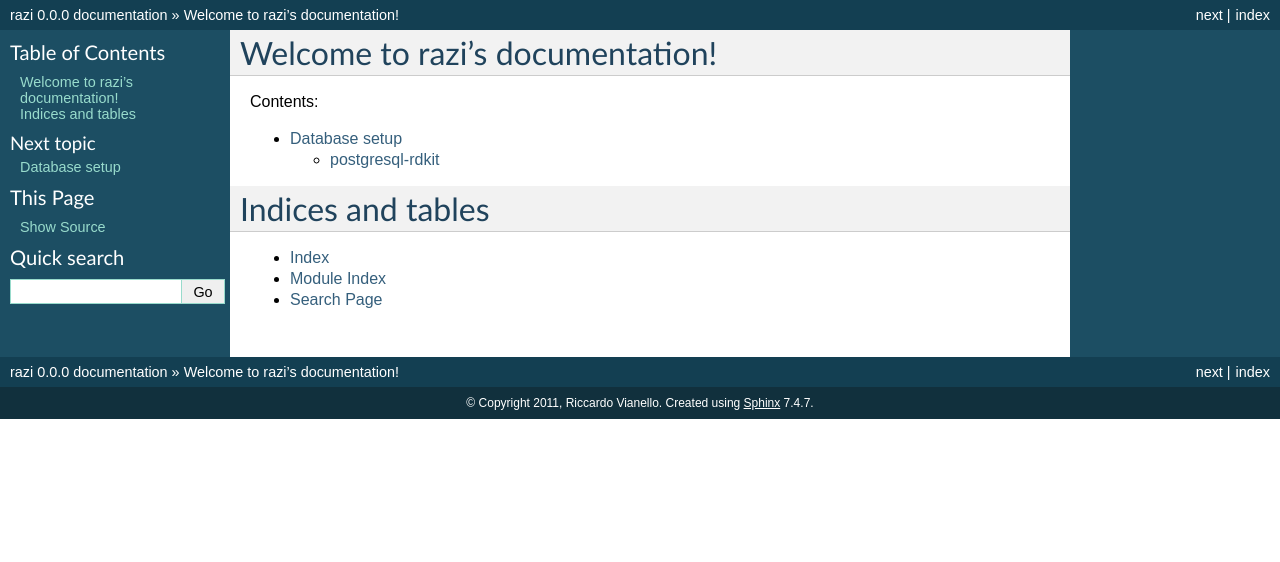
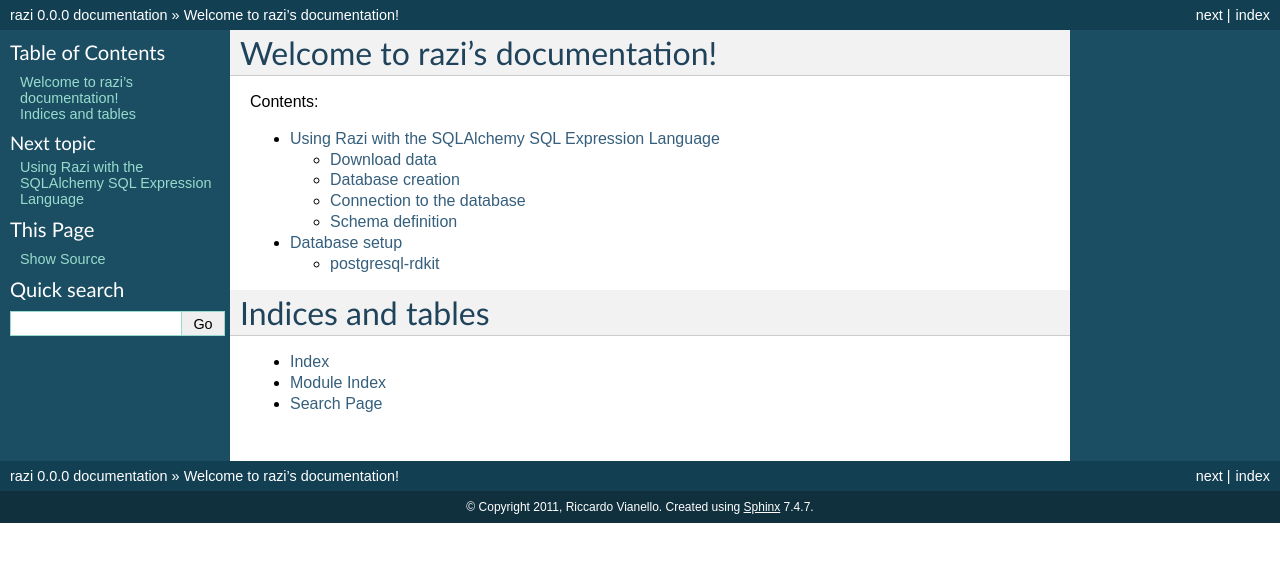
Before and after one commit to rvianello/razi, a Sphinx documentation site: the page built from docs/index.rst, in a window 1280 px wide. Shown: the top 562 px of the page. Built offline with Sphinx 7.4.7, drawn with Linux system fonts in a browser that asks for light colours; some of the changed lines change nothing that is shown.

Commit message:
sql expr lang tutorial (very draft)

```diff
--- a/docs/index.rst
+++ b/docs/index.rst
@@ -11,6 +11,7 @@
 .. toctree::
    :maxdepth: 2
 
+   sql_exp_lang_tutorial
    database_setup
 
 Indices and tables
--- /dev/null
+++ b/docs/sql_exp_lang_tutorial.rst
@@ -0,0 +1,119 @@
+Using Razi with the SQLAlchemy SQL Expression Language
+======================================================
+
+This tutorial is based on a similar document available from the `RDKit wiki <http://code.google.com/p/rdkit/wiki/DatabaseCreation>`_ and it illustrates how to build a chemical database and perform structural searches using Razi's extensions to the SQLAlchemy SQL Expression Language. The Python bindings for the RDKit libraries will be used in some data pre-processing steps, so you'll need to have them available on your system.
+
+Download data
+-------------
+
+Download the `ChEMBLdb <https://www.ebi.ac.uk/chembldb/index.php>`_ database and decompress it::
+
+    $ wget ftp://ftp.ebi.ac.uk/pub/databases/chembl/ChEMBLdb/releases/chembl_08/chembl_08_chemreps.txt.gz
+    $ gunzip chembl_08_chemreps.txt.gz
+
+
+Database creation
+-----------------
+
+Then, a new chemical database is created::
+
+    $ createdb -Udb_user -Ttemplate_rdkit chembldb_tutorial
+
+This initialization step includes the installation of the RDKit PostgreSQL extension (for details about PostgreSQL+RDKit setup see the dedicated section of this document).
+
+Connection to the database
+--------------------------
+
+Start your python interpreter and configure a database connection::
+
+    >>> from sqlalchemy import create_engine
+    >>> engine = create_engine('postgresql://db_user:db_password@host:1234/chembldb_tutorial')
+
+
+Schema definition
+-----------------
+
+For this tutorial we will only need one single table in the database schema::
+
+    >>> from sqlalchemy import Table, Column, Integer, String, MetaData
+    >>> from razi.chemtypes import Molecule
+    >>> metadata = MetaData()
+    >>> compounds = Table('compounds', metadata,
+    ...     Column('id', Integer, primary_key=True),
+    ...     Column('chembl_id', String),
+    ...     Column('structure', Molecule),
+    ... )
+    >>>
+
+and::
+
+    >>> metadata.create_all(engine)
+
+This last command creates the `compounds` table and also implicitly includes the creation of a structural index on the column with type `Molecule`.
+
+The data from ChEMBL is formatted as a csv file, tab-separated and beginning with a header line::
+
+    $ head -n3  chembl_08_chemreps.txt
+    chembl_id	chebi_id	molweight	canonical_smiles	inchi	inchi_key
+     CHEMBL6582	100733	268.09877	NC(=O)c1cc(nnc1Cl)c2ccc(Cl)cc2	InChI=1/C11H7Cl2N3 <snip>
+     CHEMBL6583	100744	342.41542	CN(C)c1cccc2c(cccc12)S(=O)(=O)Nc3cnc(C)cn3	In <snip>
+
+Define a namedtuple matching the format of the csv records in the input file::
+
+    >>> from collections import namedtuple
+    >>> Record = namedtuple('Record', 'chembl_id, chebi_id, mw, smiles, inchi, inchi_key')
+    >>>
+
+In this tutorial only a subset of this data will be used, and at the same time we want to make sure that troublesome SMILES strings are skipped (SMILES containing errors, compounds that are too big and/or other strings that the RDKit cartridge won't be able to process). File parsing and data filtering can be performed with a function similar to the following::
+
+    import csv
+    from rdkit import Chem
+
+    def read_chembldb(filepath, limit=0):
+
+        inputfile = open(filepath, 'rb')
+        reader = csv.reader(inputfile, delimiter='\t', skipinitialspace=True)
+        reader.next() # skip header line
+
+        for count, record in enumerate(map(Record._make, reader), 1):
+
+	    smiles = record.smiles
+
+            # skip problematic compounds
+            if len(smiles) > 300: continue
+            smiles = smiles.replace('=N#N','=[N+]=[N-]')
+            smiles = smiles.replace('N#N=','[N-]=[N+]=')
+            if not Chem.MolFromSmiles(smiles): continue
+
+            yield {'chembl_id': record.chembl_id,
+	           'structure': smiles}
+
+            if count == limit:
+	        break
+
+The ``read_chembldb`` function above is a python generator, returning for each record a dictionary containing the `chembl_id` and `smiles` strings. With this function importing the compounds into the database reduces to a simple loop *(please note that depending on the available hardware resources importing the whole database may require a few hours; to keep this tutorial short we'll limit processing to the first 25K compounds)*::
+
+    >>> conn = engine.connect()
+    >>> for kw in read_chembldb('chembl_08_chemreps.txt', 25000):
+    >>>     conn.execute(compounds.insert(), **kw)
+
+and we can finally perform some queries. We can for example verify the number of compounds in the database::
+
+    >>> engine.scalar(compounds.count())
+    >>> 25000
+
+or display the first 5 compounds::
+
+    (CHEMBL6582) NC(=O)c1cc(-c2ccc(Cl)cc2)nnc1Cl
+    (CHEMBL6583) Cc1cnc(NS(c2cccc3c(N(C)C)cccc23)(=O)=O)cn1
+    (CHEMBL6584) CN(C)/C=N/c1nc(/N=C\N(C)C)c2c(ncc(Sc3cc(Cl)c(Cl)cc3)n2)n1
+    (CHEMBL6585) CC12C(C[C@@H](I)[C@@H]1O)C1C(c3ccc(O)cc3CC1)CC2
+    (CHEMBL6637) C/C(=C\Cn1oc(=O)[nH]c1=O)c1ccc(OCCc2nc(-c3ccc(C(F)(F)F)cc3)oc2C)cc1
+
+Finally (and hopefully more interestingly), here's a first example of a chemical query, searching the database for a given substructure::
+
+    In [12]: # which compounds contain 'c1cccc2c1nncc2' as a substructure?
+
+    In [13]:
+    (CHEMBL12112) CC(C)Sc1ccc(CC2CCN(C3CCN(C(=O)c4cnnc5ccccc54)CC3)CC2)cc1
+    (CHEMBL26025) Cc1cccc(NC(=O)Nc2ccc3nnccc3c2)c1
```
